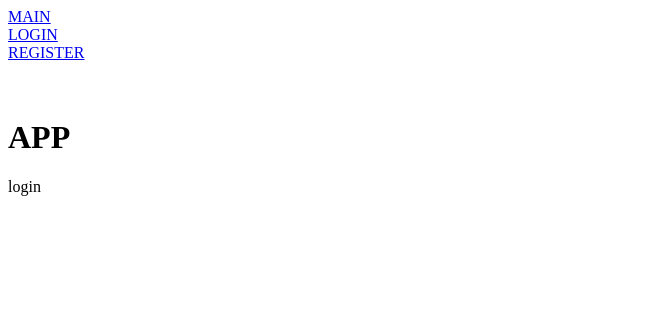
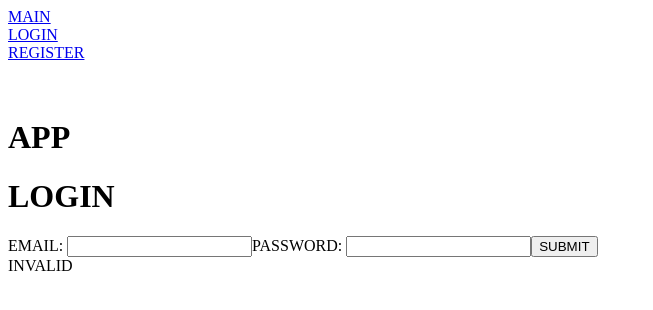
Before and after one commit to ksrae/angular-projects-4-study, an Angular app in the folder 2024-01-shopping-mall/: page /login in a window 1280 px wide. Shown: the top 310 px of the page, without its empty margins (0-653 px from the left). Built offline with nearby package versions, Linux system fonts and the light colour scheme.

Commit message:
login component 작성

```diff
--- a/2024-01-shopping-mall/src/app/app.routes.ts
+++ b/2024-01-shopping-mall/src/app/app.routes.ts
@@ -1,13 +1,14 @@
 import { Routes } from '@angular/router';
 import { LoginComponent } from './login/login.component';
 import { NotFoundComponent } from './error/not-found/not-found.component';
+import { loginGuard } from './login/login.guard';
 
 
 export const appRoutes: Routes = [
   { path: '', children: [
     { path: '', redirectTo: 'main', pathMatch: 'full'},
     { path: 'main', loadChildren: () => import('./main/main.routes').then(m => m.mainRoutes)},
-    { path: 'login', component: LoginComponent },
+    { path: 'login', canActivate: [loginGuard], component: LoginComponent },
     { path: 'register', loadComponent: () => import('./register/register.component').then(m => m.RegisterComponent)},
   ]},
   { path: '**', component: NotFoundComponent }
--- a/2024-01-shopping-mall/src/app/login/login.component.html
+++ b/2024-01-shopping-mall/src/app/login/login.component.html
@@ -1 +1,14 @@
-login
+<h1>LOGIN</h1>
+
+<form [formGroup]="loginFormGroup" (ngSubmit)="submit($event)">
+  <label for="email">EMAIL: </label>
+  <input id="email" type="text" formControlName="email">
+
+  <label for="password">PASSWORD: </label>
+  <input id="password" type="password" formControlName="password">
+
+  <button type="submit">SUBMIT</button>
+</form>
+
+<div *ngIf="isValid">VALID</div>
+<div *ngIf="!isValid">INVALID</div>
--- a/2024-01-shopping-mall/src/app/login/login.component.ts
+++ b/2024-01-shopping-mall/src/app/login/login.component.ts
@@ -1,15 +1,48 @@
-import { Component, ChangeDetectionStrategy } from '@angular/core';
+import { Component, ChangeDetectionStrategy, OnInit, inject } from '@angular/core';
 import { CommonModule } from '@angular/common';
-import { RouterModule } from '@angular/router';
+import { Router, RouterModule } from '@angular/router';
+import { ReactiveFormsModule, FormGroup, FormControl, Validators } from '@angular/forms';
+import { debounceTime, distinctUntilChanged, tap } from 'rxjs';
+import { UserService } from '../../services/user.service';
 
 @Component({
   selector: 'app-login',
   standalone: true,
-  imports: [CommonModule, RouterModule],
+  imports: [CommonModule, RouterModule, ReactiveFormsModule],
   templateUrl: './login.component.html',
   styleUrl: './login.component.scss',
   changeDetection: ChangeDetectionStrategy.OnPush
 })
-export class LoginComponent {
+export class LoginComponent implements OnInit {
+  router = inject(Router);
+  userService = inject(UserService);
+
+  loginFormGroup!: FormGroup;
+  isValid = false;
+
+  copy = new FormControl('');
+
+  ngOnInit(): void {
+    this.loginFormGroup = new FormGroup({
+      email: new FormControl('', {validators: [Validators.required, Validators.email]}),
+      password: new FormControl('', {validators: [Validators.required]}),
+    });
+
+    this.loginFormGroup.valueChanges.pipe(
+      debounceTime(200),
+      tap(value => {
+        console.log({value});
+      })
+    ).subscribe();
+  }
+
+  get emailControl() { return this.loginFormGroup.get('email'); }
+
+  submit(e: any) {
+    if(this.loginFormGroup.valid) {
+      this.userService.setUser(this.emailControl?.value);
+      this.router.navigateByUrl('/main');
+    }
+  }
 
 }
--- /dev/null
+++ b/2024-01-shopping-mall/src/app/login/login.guard.ts
@@ -0,0 +1,16 @@
+import { inject } from '@angular/core';
+import { ActivatedRoute, ActivatedRouteSnapshot, CanActivateFn, ResolveFn, Router, RouterStateSnapshot } from "@angular/router";
+import { UserService } from '../../services/user.service';
+
+export const loginGuard: CanActivateFn = (route: ActivatedRouteSnapshot, state: RouterStateSnapshot) => {
+  const userService = inject(UserService);
+  const router = inject(Router);
+  const activateRoute = inject(ActivatedRoute);
+
+  if(userService.hasUser()) {
+    console.log('User already exists');
+    router.navigate(['/main'], {relativeTo: activateRoute.root});
+  }
+  return true;
+
+}
--- /dev/null
+++ b/2024-01-shopping-mall/src/models/user.model.ts
@@ -0,0 +1,3 @@
+export interface UserModel {
+  email: string;
+}
--- /dev/null
+++ b/2024-01-shopping-mall/src/services/user.service.ts
@@ -0,0 +1,19 @@
+import { Injectable } from '@angular/core';
+import { UserModel } from '../models/user.model';
+
+@Injectable({
+  providedIn: 'root'
+})
+export class UserService {
+  user!: UserModel;
+
+  setUser(email: string) {
+    this.user = {
+      email
+    }
+  };
+
+  hasUser(): boolean {
+    return this.user?.email ? true: false;
+  }
+}
```
